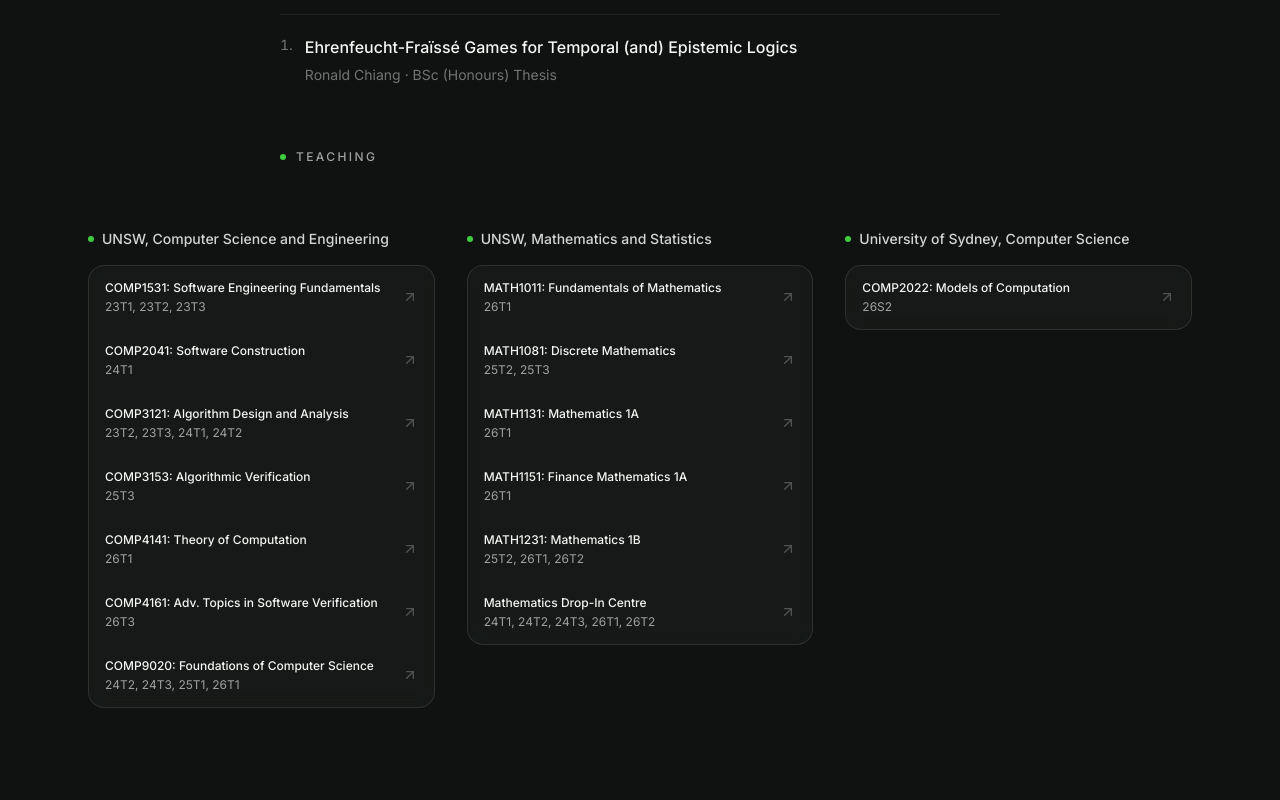
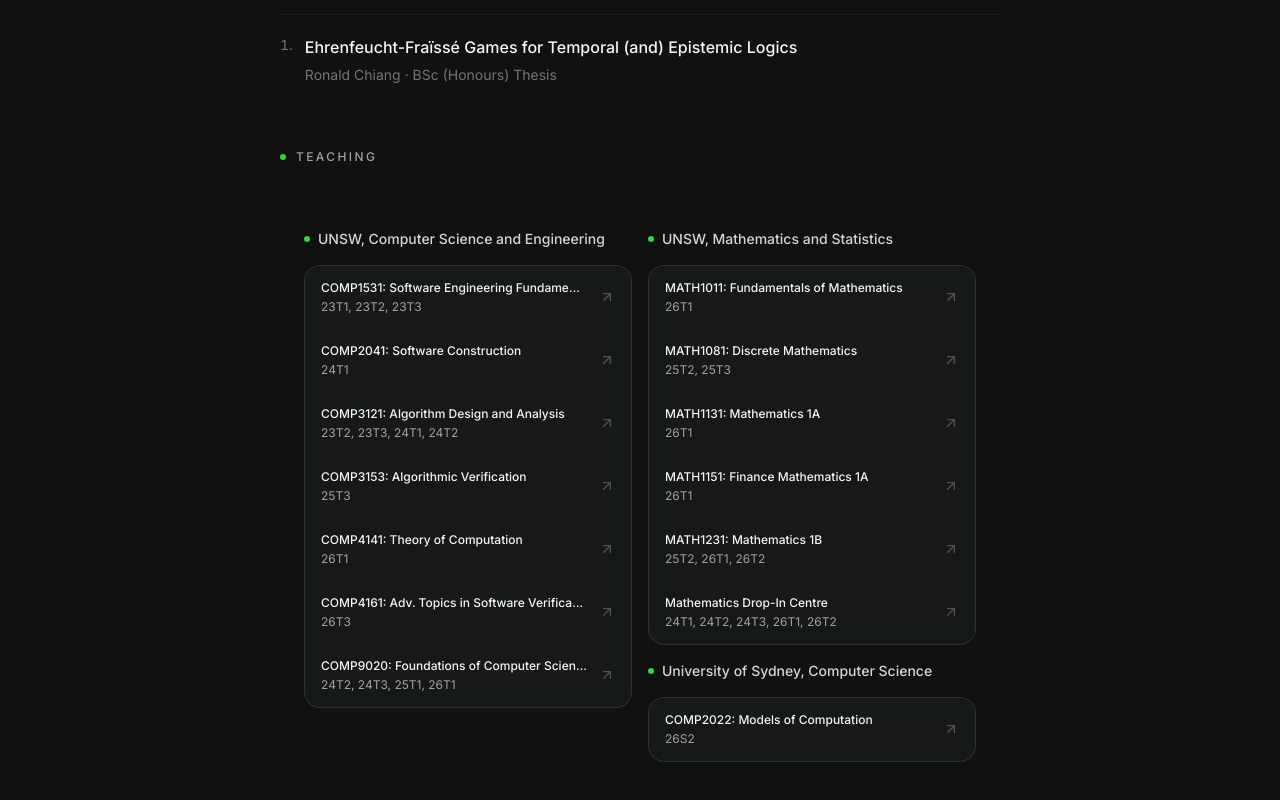
Before and after one commit to BreloomBoom/portfolio_site, a SvelteKit app: page / in a window 1280 px wide. Shown: the part 1360-2160 px from the top of the page. Built offline with nearby package versions, Linux system fonts and the light colour scheme.

Commit message:
Make teaching cards stack in tight 2-column masonry layout
Cards now pack by height using CSS columns instead of a row-based
grid, so shorter cards stack under taller ones and the section
minimizes total height.

```diff
--- a/src/sections/Teaching.svelte
+++ b/src/sections/Teaching.svelte
@@ -11,9 +11,15 @@
             <SectionHeading title="Teaching" />
         </div>
     </div>
-    <div class="grid grid-cols-1 md:grid-cols-3 gap-8 items-start">
-        <UNSWcse />
-        <UNSWmath />
-        <USydcse />
+    <div class="max-w-2xl mx-auto w-full columns-1 md:columns-2 gap-4">
+        <div class="break-inside-avoid mb-4">
+            <UNSWcse />
+        </div>
+        <div class="break-inside-avoid mb-4">
+            <UNSWmath />
+        </div>
+        <div class="break-inside-avoid mb-4">
+            <USydcse />
+        </div>
     </div>
 </div>
```
